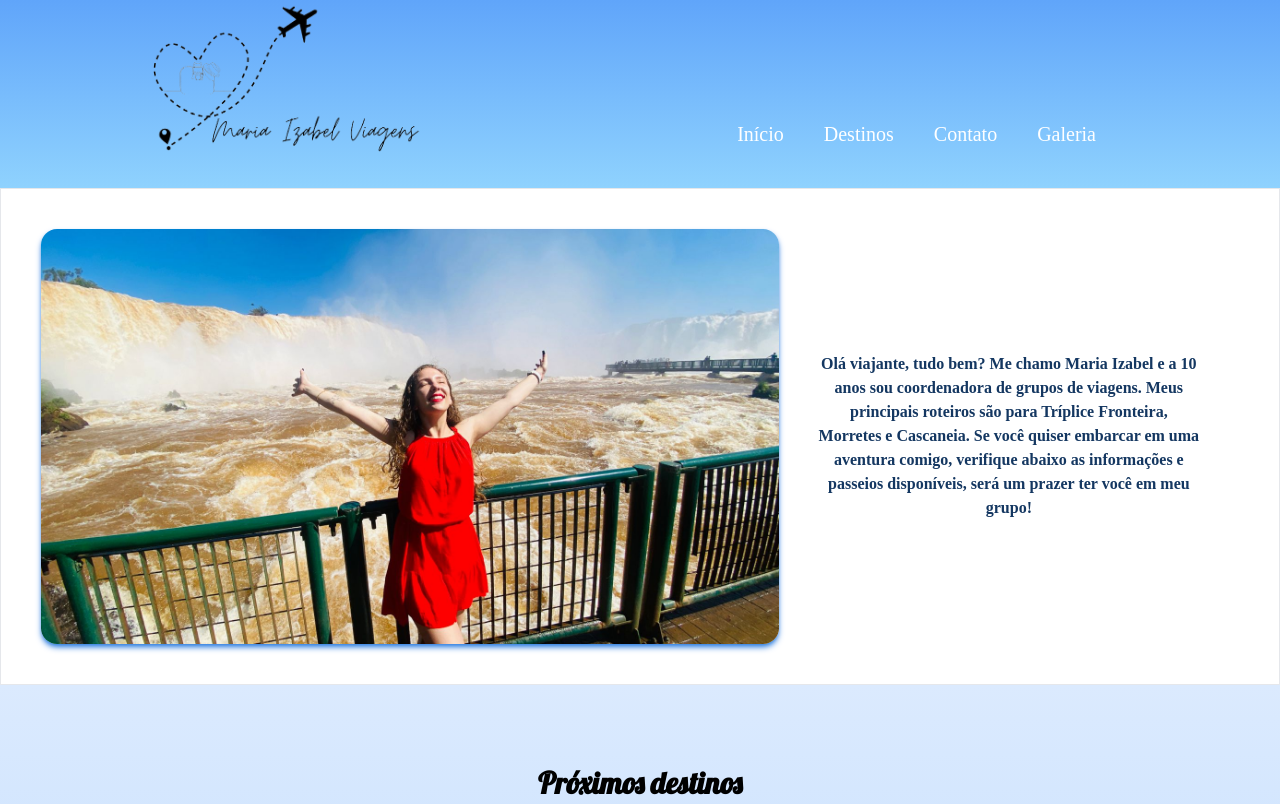
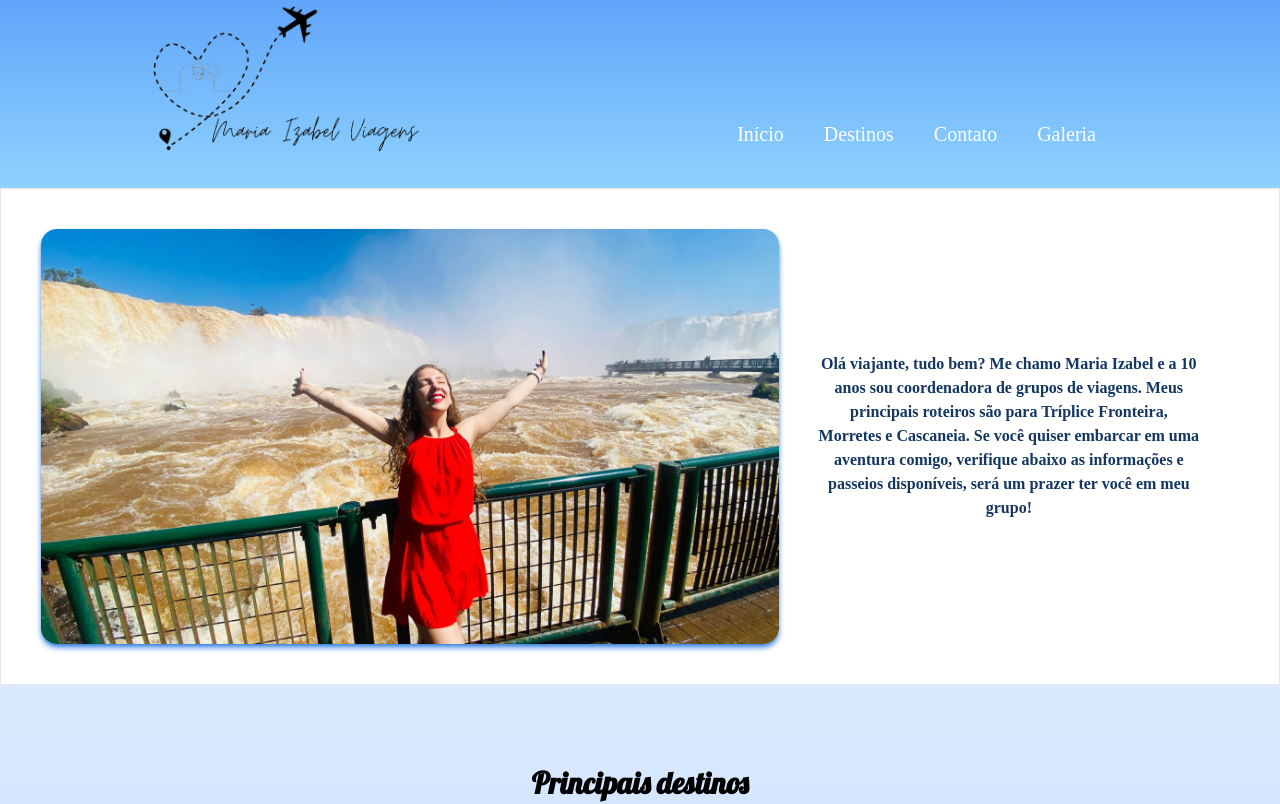
Before and after one commit to guivargas95/mariaizabelviagens, a React (Vite) app: page / in a window 1280 px wide. Shown: the top 804 px of the page. Built offline with nearby package versions, Linux system fonts and the light colour scheme; a web font is replaced by a local one.

Commit message:
text fix

```diff
--- a/src/components/card/nextTravelsCard/index.tsx
+++ b/src/components/card/nextTravelsCard/index.tsx
@@ -4,7 +4,7 @@ export default function NextTravelsCard() {
     return (
         <section className="bg-gradient-to-b from-blue-100 to-blue-300 flex flex-col items-center">
             <div className="text-center text-3xl p-20 font-bold ">
-                <h2 className="font-font2 ">Próximos destinos</h2>
+                <h2 className="font-font2 ">Principais destinos</h2>
             </div>
             <ul className="flex flex-col text-center items-center text-amber-100 lg:grid lg:grid-cols-3 w-96 lg:w-full">
                 <li className="bg-my-color3 shadow-lg shadow-my-color5 h-full lg:h-fit w-3/4 mt-5 mb-5 lg:ml-auto lg:mr-auto  rounded-md hover:scale-105 hover:ease-in duration-300">
```
